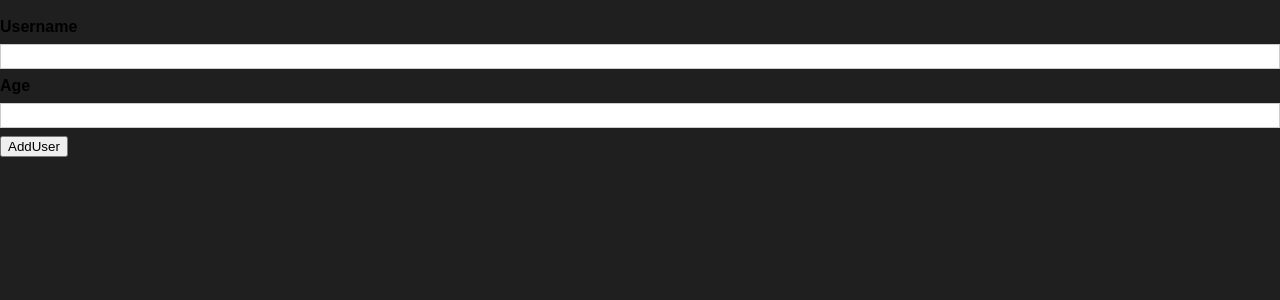
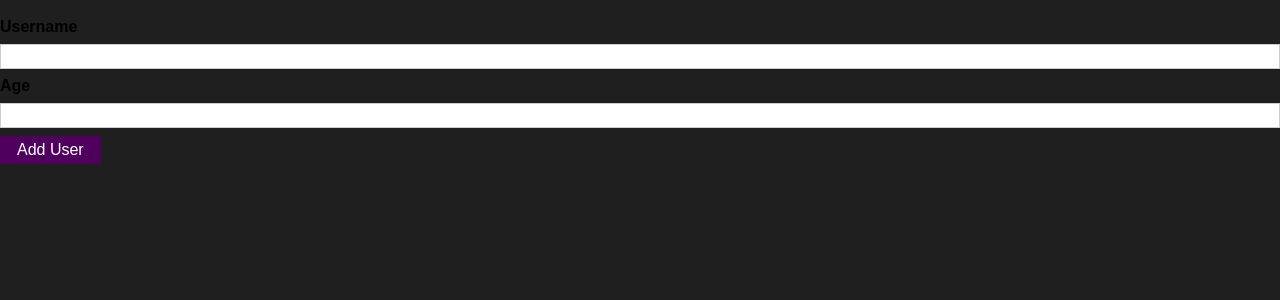
Before and after one commit to Chandan-repository/PraticeProject, a React (Create React App) app: page / in a window 1280 px wide. Shown: the top 300 px of the page. Built offline with nearby package versions, Linux system fonts and the light colour scheme.

Commit message:
Add Reusable Button

```diff
--- /dev/null
+++ b/src/components/UI/Button.js
@@ -0,0 +1,17 @@
+import React from 'react';
+
+import classes from './Button.module.css';
+
+const Button = (props) => {
+  return (
+    <button
+      className={classes.button}
+      type={props.type || 'button'}
+      onClick={props.onClick}
+    >
+      {props.children}
+    </button>
+  );
+};
+
+export default Button;
--- /dev/null
+++ b/src/components/UI/Button.module.css
@@ -0,0 +1,18 @@
+.button {
+  font: inherit;
+  border: 1px solid #4f005f;
+  background: #4f005f;
+  color: white;
+  padding: 0.25rem 1rem;
+  cursor: pointer;
+}
+
+.button:hover,
+.button:active {
+  background: #741188;
+  border-color: #741188;
+}
+
+.button:focus {
+  outline: none;
+}
--- a/src/components/Users/AddUser.js
+++ b/src/components/Users/AddUser.js
@@ -1,5 +1,6 @@
 import React from 'react';
 import Card from  '../UI/Card';
+import Button from '../UI/Button';
 import classes from './AddUser.module.css';
 
 
@@ -14,7 +15,7 @@
     <input id="username" tyep="text"/>
     <label htmlFor="age">Age</label>
     <input id="age" type="number"/>
-    <button type="submit">AddUser</button>
+    <Button type="submit">Add User</Button>
    </form>
    </card>
  );
```
